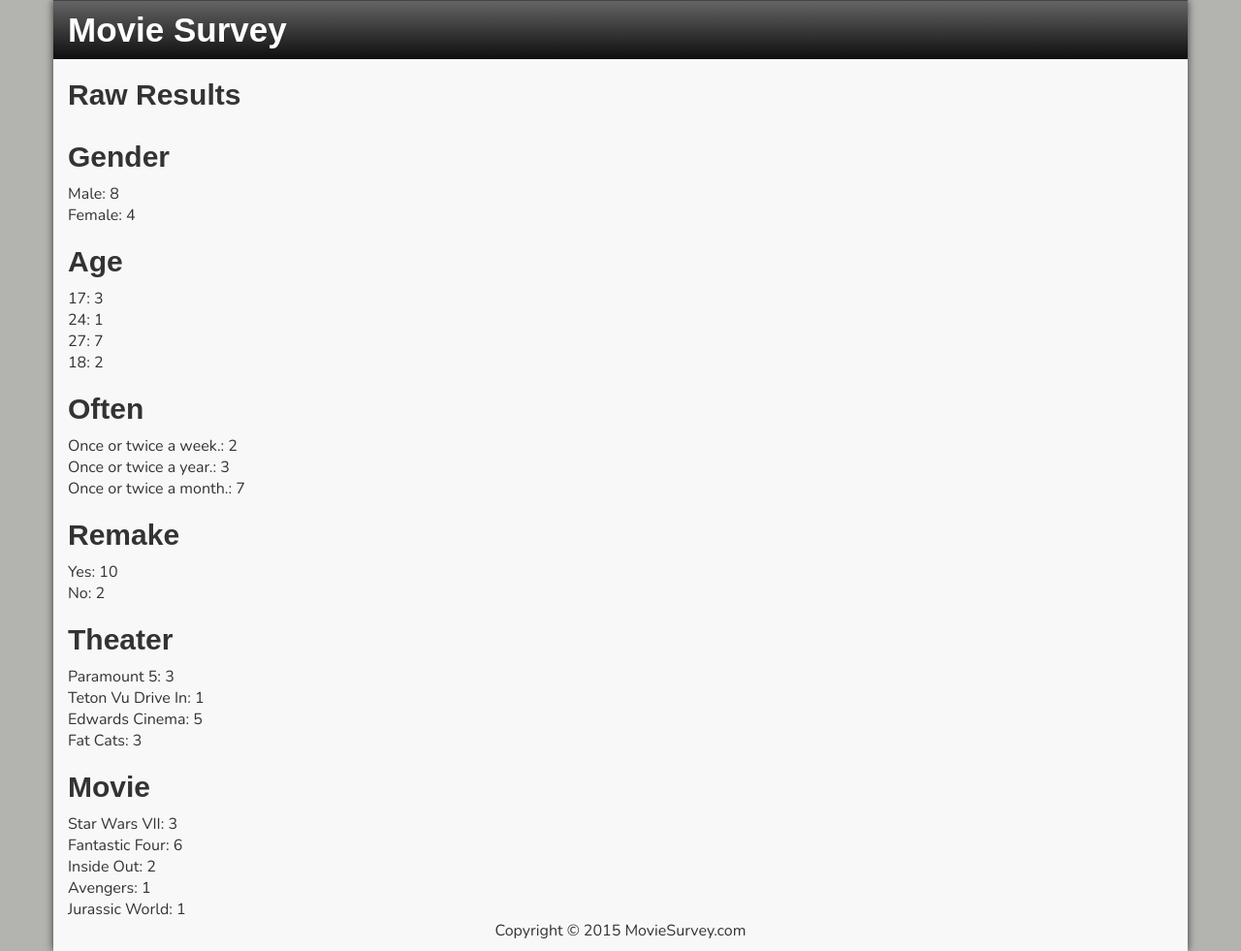
After one commit to ritchiefitz/cs313, a PHP site: page /assignments/survey/results.php in a window 1280 px wide. The commit adds this page. Shown: the whole page at 97% size. Run offline with PHP 8.4, Linux system fonts and the light colour scheme; some libraries are stand-ins or nearby versions.

Commit message:
Initial survey changes

```diff
--- /dev/null
+++ b/assignments/survey/css/style.css
@@ -0,0 +1,66 @@
+@import url(https://fonts.googleapis.com/css?family=Roboto);
+@import url(https://fonts.googleapis.com/css?family=Roboto+Slab:400,700);
+@import url(http://fonts.googleapis.com/css?family=Nunito:300,400,700);
+
+body {
+	background: #b3b3b0;
+	font: 300 16px 'Nunito', sans-serif;
+}
+
+h1,
+h2,
+h3,
+.logo {
+	font: 600 30px Arial,sans-serif;
+}
+
+img {
+	max-width: 100%;
+}
+
+header {
+	background: #333;
+	background: -webkit-linear-gradient(top,#646464 0,#0e0e0e 100%);
+	background: -ms-linear-gradient(top,#646464 0,#0e0e0e 100%);
+	background: linear-gradient(to bottom,#646464 0,#0e0e0e 100%);
+	border-top: 1px solid #444;
+	color: #fff;
+}
+
+label {
+	font-weight: 900;
+}
+
+input[type=checkbox], input[type=radio] {
+	margin: 4px 5px 0 0;
+}
+
+.wrapper {
+	background-color: #f8f8f8;
+	box-shadow: 0 0 8px rgba(0,0,0,0.7);
+}
+
+.logo {
+	color: #FFFFFF;
+	font-size: 35px;
+	text-decoration: none;
+	padding: 10px 0;
+}
+.logo:hover {
+	color: #FFFFFF;
+	font-size: 35px;
+	text-decoration: none;
+	cursor: pointer;
+}
+
+.sidebar .row {
+	margin-bottom: 20px;
+}
+
+.btn {
+	font-size: 18px;
+}
+
+.choice div {
+	display: inline-block;
+}
--- a/assignments/survey/modules/footer.php
+++ b/assignments/survey/modules/footer.php
@@ -0,0 +1,8 @@
+		<div class="row">
+			<footer class="col-sm-12 text-center">
+				<p>Copyright &copy; <?php echo date("Y"); ?> MovieSurvey.com </p>
+			</footer>
+		</div>
+	</div>
+</body>
+</html>
--- a/assignments/survey/modules/header.php
+++ b/assignments/survey/modules/header.php
@@ -0,0 +1,18 @@
+<!DOCTYPE html>
+<html>
+<head>
+	<title></title>
+	<meta name="viewport" content="width=device-width, initial-scale=1">
+	<script src="https://ajax.googleapis.com/ajax/libs/jquery/1.11.2/jquery.min.js"></script>
+	<link rel="stylesheet" href="https://maxcdn.bootstrapcdn.com/bootstrap/3.3.4/css/bootstrap.min.css">
+	<script src="https://maxcdn.bootstrapcdn.com/bootstrap/3.3.4/js/bootstrap.min.js"></script>
+
+	<link rel="stylesheet" href="/assignments/survey/css/style.css">
+</head>
+<body>
+	<div class="container wrapper">
+		<div class="row">
+			<header class="col-sm-12">
+				<div class="logo">Movie Survey</div>
+			</header>
+		</div>
--- /dev/null
+++ b/assignments/survey/results.php
@@ -0,0 +1,134 @@
+<?php
+	define(SITE_ROOT, $_SERVER['DOCUMENT_ROOT']);
+
+	if ($_SERVER["REQUEST_METHOD"] == "POST") {
+		$survey = [];
+		$survey['gender'] = $_POST["gender"];
+		$survey['age'] = $_POST["age"];
+		$survey['often'] = $_POST["often"];
+		$survey['remake'] = $_POST["remake"];
+		$survey['theater'] = $_POST["theater"];
+		$survey['movie'] = $_POST["movie"];
+
+		write_survey($survey);
+	}
+
+	$results = read_surveys();
+
+	$genderQues = [];
+	$ageQues = [];
+	$oftenQues = [];
+	$remakeQues = [];
+	$theaterQues = [];
+	$movieQues = [];
+
+	foreach ($results as $choice => $votes) {
+
+		switch ($choice) {
+			case 'Male':
+			case 'Female':
+				$genderQues[$choice] = $votes;
+				break;
+			case '17':
+			case '18':
+			case '19':
+			case '20':
+			case '21':
+			case '22':
+			case '23':
+			case '24':
+			case '25':
+			case '26':
+			case '27':
+			case '28':
+			case '29':
+			case '30':
+			case '31':
+				$ageQues[$choice] = $votes;
+				break;
+			case 'Once or twice a week.':
+			case 'Once or twice a month.':
+			case 'Once or twice every few months.':
+			case 'Once or twice a year.':
+				$oftenQues[$choice] = $votes;
+				break;
+			case 'Yes':
+			case 'No':
+				$remakeQues[$choice] = $votes;
+				break;
+			case 'Fat Cats':
+			case 'Paramount 5':
+			case 'Teton Vu Drive In':
+			case 'Edwards Cinema':
+				$theaterQues[$choice] = $votes;
+				break;
+			case 'Avengers':
+			case 'Star Wars VII':
+			case 'Jurassic World':
+			case 'Inside Out':
+			case 'ANT-MAN':
+			case 'Fantastic Four':
+				$movieQues[$choice] = $votes;
+				break;
+			case '':
+				break;
+
+			default:
+				echo "Include this in case statements - " . $choice;
+				break;
+		}
+	}
+
+	function write_survey($survey) {
+		$file = fopen(SITE_ROOT . "/assignments/survey/survey-results.csv", "a");
+		fputcsv($file, $survey);
+		fclose($file);
+	}
+
+	function read_surveys() {
+		$read = fopen(SITE_ROOT . "/assignments/survey/survey-results.csv", "r");
+
+		$results = [];
+		while (($data = fgetcsv($read)) !== FALSE) {
+			foreach ($data as $value) {
+				if (array_key_exists($value, $results)) {
+					$results[$value] += 1;
+				}
+				else {
+					$results[$value] = 1;
+				}
+			}
+		}
+
+		fclose($read);
+
+		return $results;
+	}
+
+	function display_results($category, $category_title) {
+		?>
+		<div class="row category">
+			<div class="col-sm-12">
+				<h3><?php echo $category_title; ?></h3>
+				<?php foreach ($category as $option => $votes): ?>
+					<div class="choice">
+						<div class="option"><?php echo $option; ?>: </div>
+						<div class="votes"><?php echo $votes; ?></div>
+					</div>
+				<?php endforeach; ?>
+			</div>
+		</div>
+		<?php
+	}
+?>
+<?php include (SITE_ROOT . "/assignments/survey/modules/header.php"); ?>
+	<div class="content">
+		<h2>Raw Results</h2>
+		<?php display_results($genderQues, "Gender"); ?>
+		<?php display_results($ageQues, "Age"); ?>
+		<?php display_results($oftenQues, "Often"); ?>
+		<?php display_results($remakeQues, "Remake"); ?>
+		<?php display_results($theaterQues, "Theater"); ?>
+		<?php display_results($movieQues, "Movie"); ?>
+	</div>
+<?php include (SITE_ROOT . "/assignments/survey/modules/footer.php"); ?>
--- /dev/null
+++ b/assignments/survey/survey-results.csv
@@ -0,0 +1,13 @@
+Male,17,"Once or twice a week.",Yes,"Paramount 5","Star Wars VII"
+Female,24,"Once or twice a year.",No,"Teton Vu Drive In","Fantastic Four"
+Female,27,"Once or twice a month.",Yes,"Paramount 5","Fantastic Four"
+Female,27,"Once or twice a month.",Yes,"Paramount 5","Fantastic Four"
+Female,27,"Once or twice a month.",Yes,"Edwards Cinema","Fantastic Four"
+Male,27,"Once or twice a month.",Yes,"Edwards Cinema","Fantastic Four"
+Male,27,"Once or twice a month.",Yes,"Edwards Cinema","Fantastic Four"
+Male,27,"Once or twice a year.",Yes,"Fat Cats","Inside Out"
+Male,27,"Once or twice a year.",Yes,"Fat Cats","Inside Out"
+,17,,,,Avengers
+Male,17,"Once or twice a week.",No,"Fat Cats","Jurassic World"
+Male,18,"Once or twice a month.",Yes,"Edwards Cinema","Star Wars VII"
+Male,18,"Once or twice a month.",Yes,"Edwards Cinema","Star Wars VII"
--- a/pages/assignments.php
+++ b/pages/assignments.php
@@ -2,7 +2,11 @@
 
 <div class="row main-content">
 	<div class="col-sm-9 content">
-		<h2 class="page-title">Coming Soon!!</h2>
+		<h2 class="page-title">Assignments</h2>
+		<h3>PHP Assignments</h3>
+		<ul>
+			<li><a href="/assignments/survey/">PHP Survey</a></li>
+		</ul>
 	</div>
 	<div class="col-sm-3 sidebar">
 		<?php include("../modules/sidebar.php"); ?>
```
Also changed, not shown: assignments/survey/index.php (+88 -24 lines), assignments/survey/functions.php (added).
